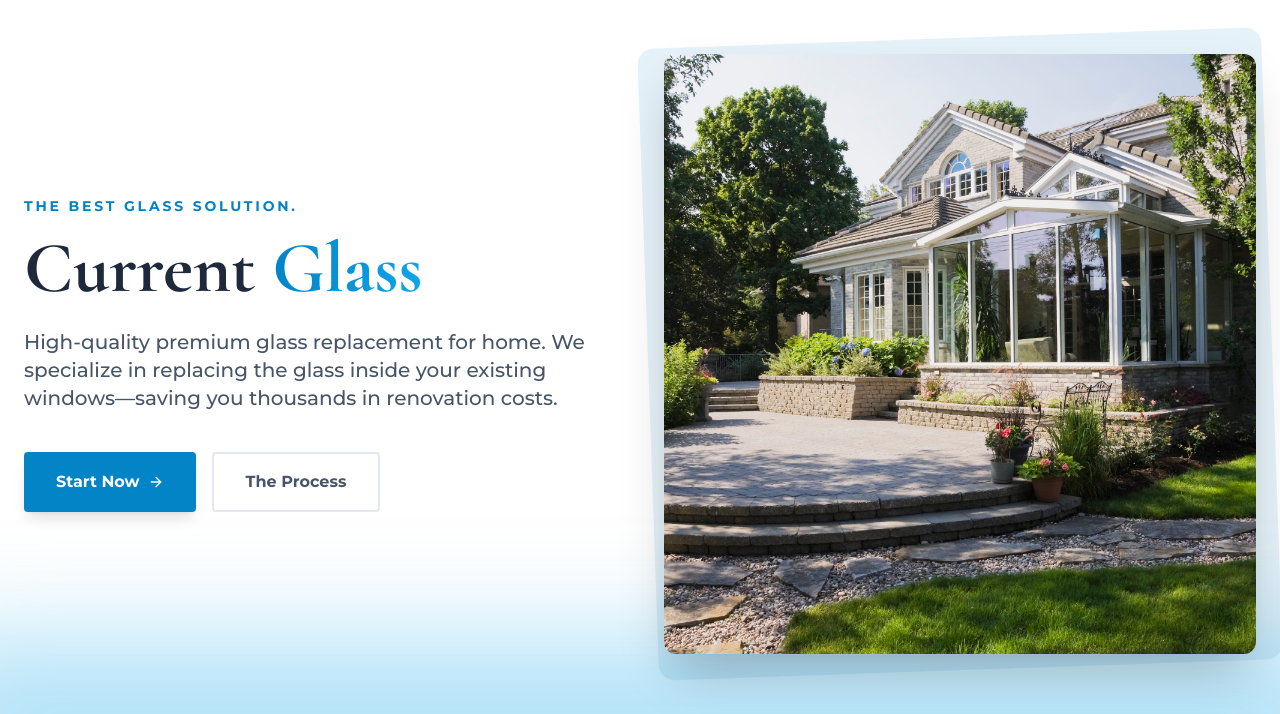
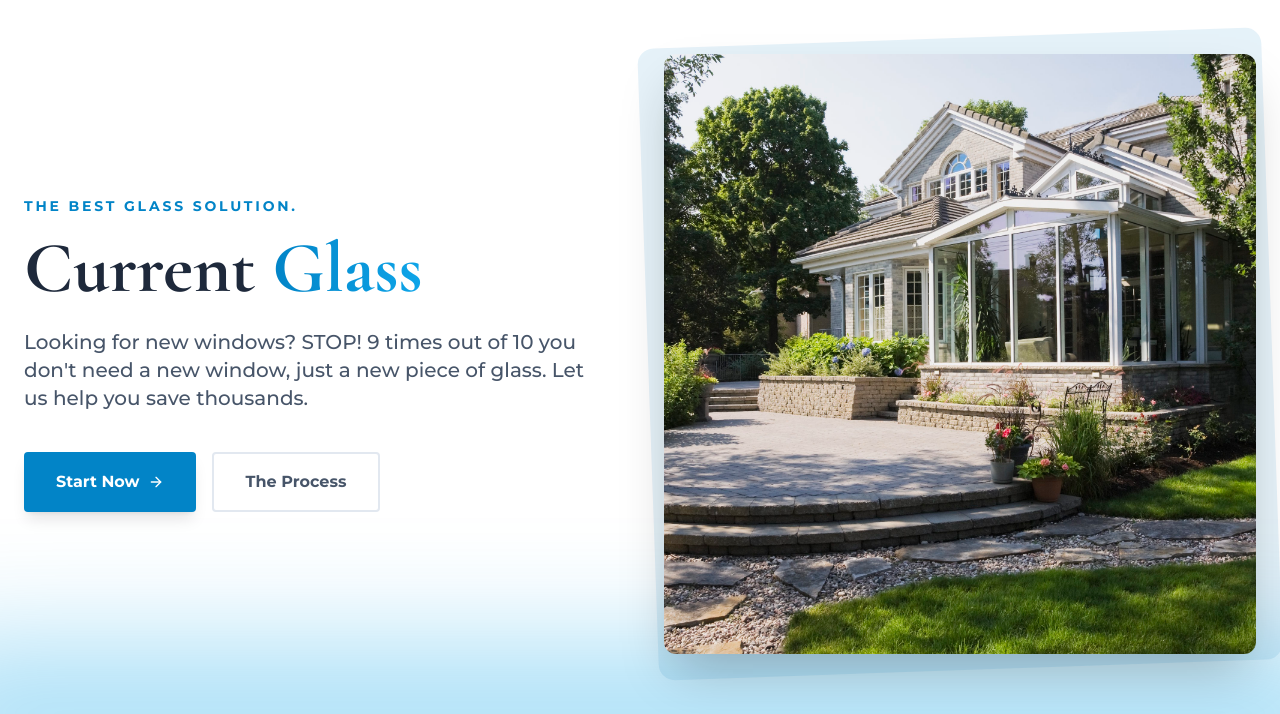
Before and after one commit to bewmoog/bewmoog.github.io, a website: page index.html in a window 1280 px wide. Shown: the part 86-800 px from the top of the page. Drawn offline with nearby package versions, Linux system fonts and the light colour scheme.

Commit message:
Update index.html

```diff
--- a/index.html
+++ b/index.html
@@ -141,7 +141,7 @@
                     Current <span class="text-gradient">Glass</span>
                 </h1>
                 <p class="text-slate-600 max-w-xl text-lg md:text-xl font-medium mb-10 leading-relaxed">
-                    High-quality premium glass replacement for home. We specialize in replacing the glass inside your existing windows—saving you thousands in renovation costs.
+                    Looking for new windows? STOP! 9 times out of 10 you don't need a new window, just a new piece of glass. Let us help you save thousands.
                 </p>
                 <div class="flex flex-col sm:flex-row gap-4">
                     <a href="contact.html" class="px-8 py-4 bg-brand-blue hover:bg-brand-navy text-white font-bold transition-all duration-300 rounded shadow-lg flex items-center justify-center gap-2">
```
